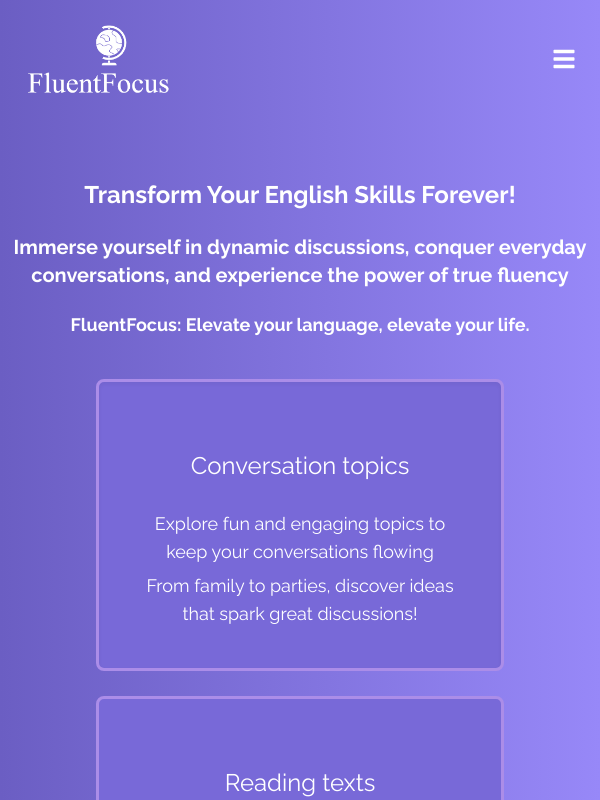
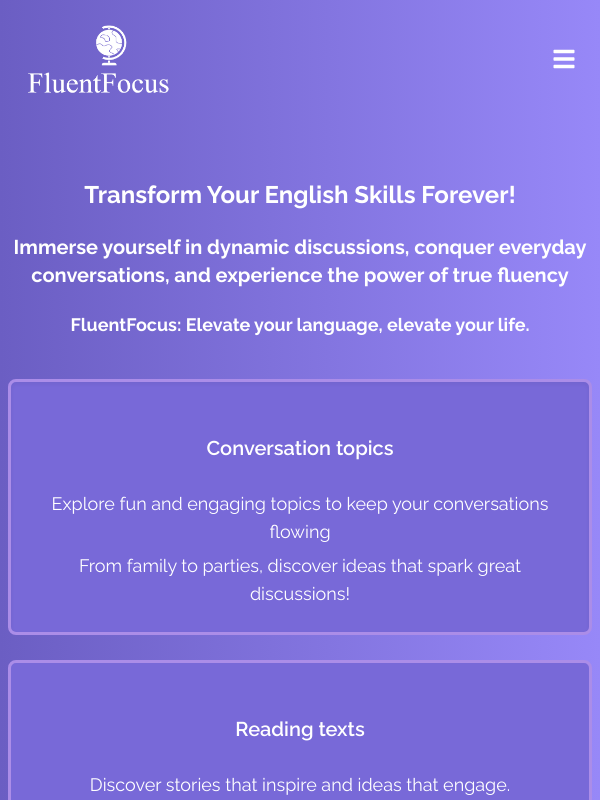
Before and after one commit to luckfer7/fluentfocus, a Next.js app: page / in a window 600 px wide. Shown: the top 800 px of the page. Built offline with nearby package versions, Linux system fonts and the light colour scheme.

Commit message:
ajeitando a responvidade pra mobile

```diff
--- a/src/app/globals.css
+++ b/src/app/globals.css
@@ -6,7 +6,7 @@ body {
     @apply bg-gradient-to-r from-[#6b5ec3] to-[#9788f8] min-h-screen;
 }
 
-@media (max-width: 390px) {
+@media (max-width: 768px) {
     .main-sp-screen {
       @apply py-14 px-2;
     }
@@ -27,6 +27,9 @@ body {
         @apply text-lg;
     }
 
+    .secao-boxes {
+        @apply flex-col;
+    }
     .box {
         @apply py-6 px-6 text-center;
     }
@@ -36,7 +39,7 @@ body {
     }
 }
 
-@media (min-width: 391px) and (max-width: 620px) {
+@media (min-width: 769px) and (max-width: 1024px) {
     .main-sp-screen {
         @apply py-14 px-2;
     }
@@ -57,16 +60,12 @@ body {
         @apply text-lg;
     }
 
-    .secao-boxes {
-        @apply flex-col ;
-    }
-
     .box {
         @apply w-[70%] mx-auto;
     }
 }
 
-@media (min-width: 621px) and (max-width: 720px) {
+@media (min-width: 1025px) and (max-width: 1440px) {
 
     .main-sp-screen {
         @apply py-14 px-2;
--- a/src/app/page.js
+++ b/src/app/page.js
@@ -21,7 +21,7 @@ export default function Home() {
           <TitleTwo className="text-center text-3xl font-bold text-[#FFFFFF] title-two-sp-screen">Immerse yourself in dynamic discussions, conquer everyday conversations, and experience the power of true fluency</TitleTwo>
           <TitleThree className="text-center text-2xl font-bold text-[#FFFFFF] title-three-sp-screen">FluentFocus: Elevate your language, elevate your life.</TitleThree>
         </Section>
-        <Section className="  mt-10 flex justify-center gap-[25px] max-[390px]:flex-col secao-boxes">
+        <Section className="  mt-10 flex justify-center gap-[25px] secao-boxes">
           <Link className=" w-[100%]  border-[3px] border-[#ab8de8] shadow-inner rounded-[8px] flex flex-col items-center bg-[#7869d8] py-10 px-10 hover:scale-105 transition-transform duration-300 box" href="/topics">
             <Span className="text-2xl my-7  text-[#FFFFFF] span" >Conversation topics</Span>
             <Paragraph className="text-lg text-center mb-1.5 text-[#FFFFFF]">Explore fun and engaging topics to keep your conversations flowing</Paragraph>
--- a/src/app/topics/topics.css
+++ b/src/app/topics/topics.css
@@ -1,4 +1,4 @@
-@media (max-width: 390px) {
+@media (max-width: 768px) {
 
     .topics-title {
         @apply text-xl;
@@ -8,13 +8,13 @@
     }
 }
 
-@media (min-width: 391px) and (max-width: 720px) {
+@media (min-width: 769px) and (max-width: 1024px) {
    .topics-list {
       @apply grid-cols-2;
     }
 }
 
-@media (min-width: 721px) and (max-width: 1220px) {
+@media (min-width: 1025px) and (max-width: 1440px) {
   .topics-list {
     @apply grid-cols-3;
   }
```
